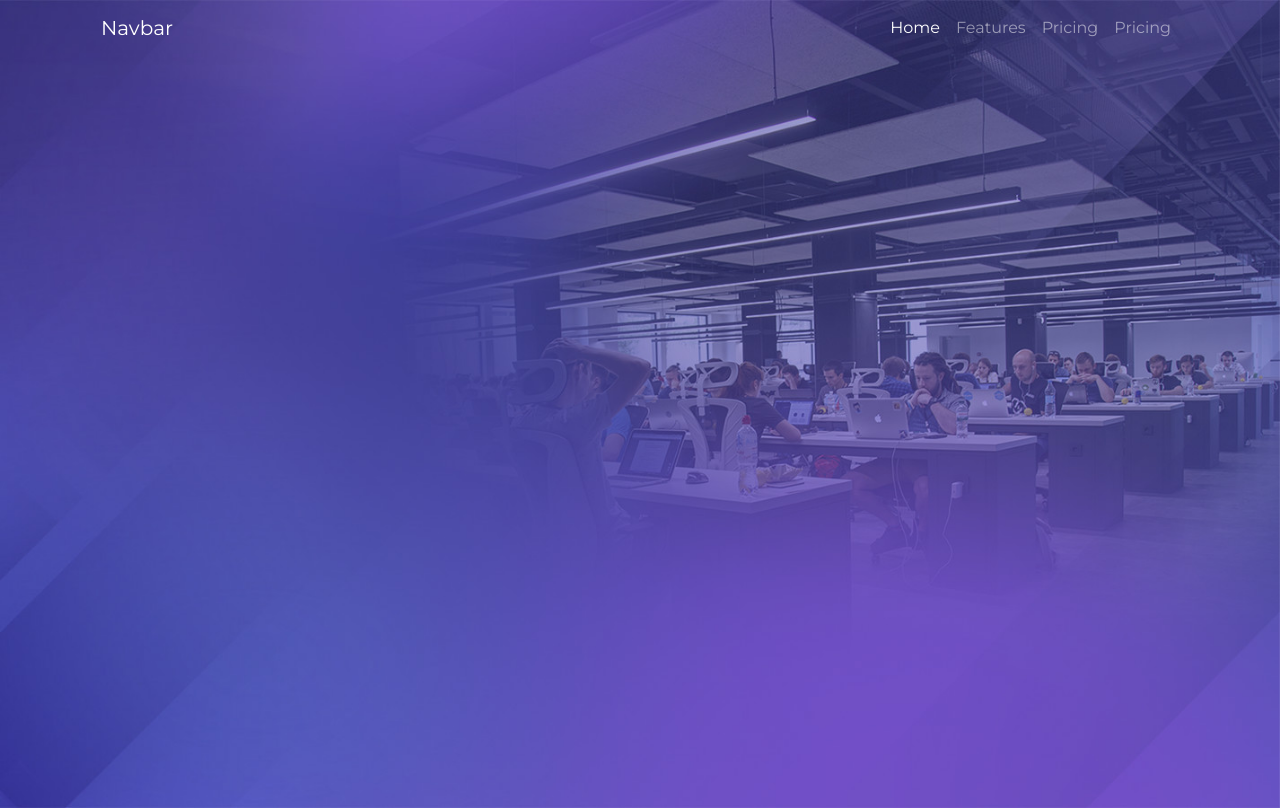
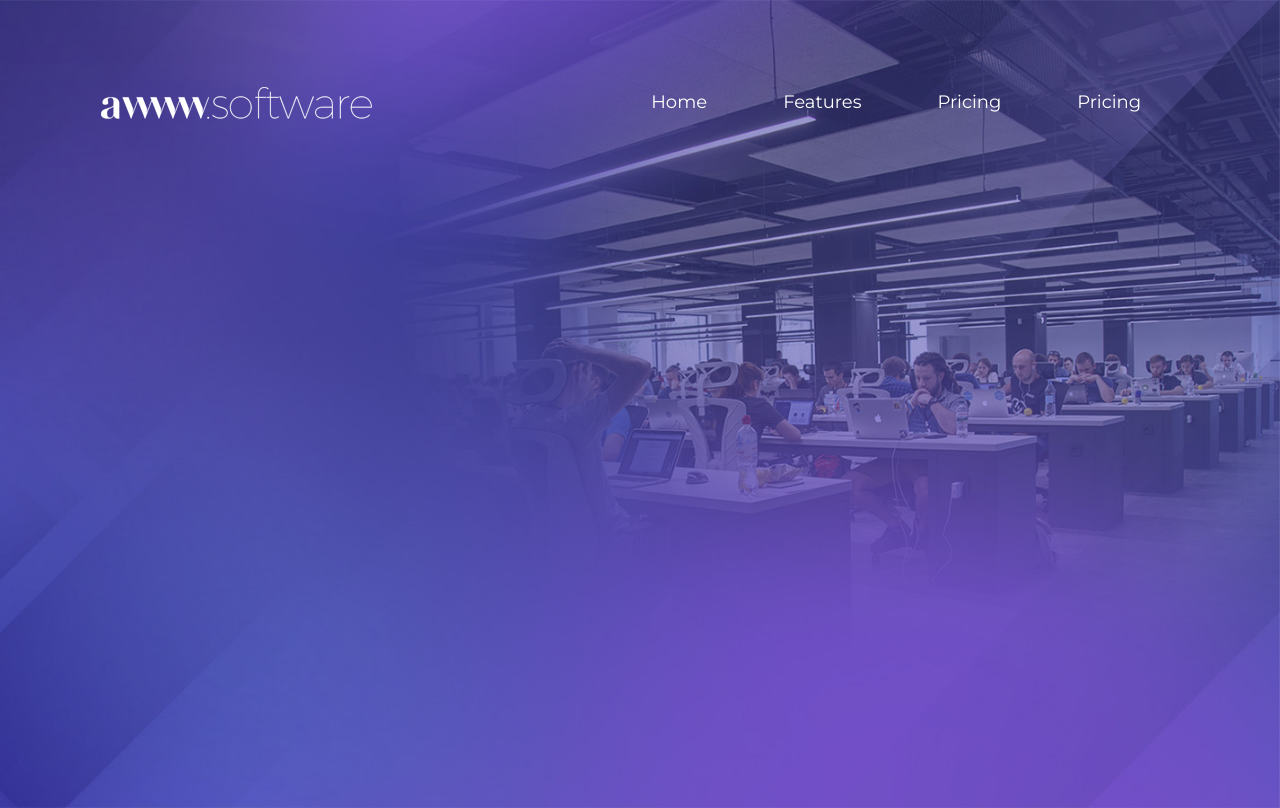
Before and after one commit to Bialek/AWWW-layout, a plain HTML site: page index.html in a window 1280 px wide. Drawn offline with nearby package versions, Linux system fonts and the light colour scheme.

Commit message:
add desktop and mobile menu

```diff
--- a/index.html
+++ b/index.html
@@ -19,26 +19,30 @@
   <body>
     <header class="header">
       <div class="container-fluid">
-        <img class="header_homepage" src="./img/Home.jpg" alt="AWWW Homepage">
+        <img class="header__homepage" src="./img/Home.jpg" alt="AWWW Homepage">
         <div class="container">
           <nav class="navbar navbar-expand-lg navbar-dark">
-            <a class="navbar-brand" href="#">Navbar</a>
+            <a class="navbar-brand" href="#">
+              <img src="./img/logo.png" alt="company logo">
+            </a>
+            <!-- mobile menu icon-->
             <button class="navbar-toggler" type="button" data-toggle="collapse" data-target="#navbarNavDropdown" aria-controls="navbarNavDropdown" aria-expanded="false" aria-label="Toggle navigation">
               <span class="navbar-toggler-icon"></span>
             </button>
+
             <div class="collapse navbar-collapse" id="navbarNavDropdown">
               <ul class="navbar-nav ml-auto">
-                <li class="nav-item active">
-                  <a class="nav-link" href="#">Home <span class="sr-only">(current)</span></a>
+                <li class="nav__item">
+                  <a class="nav__link" href="#">Home</a>
                 </li>
-                <li class="nav-item">
-                  <a class="nav-link" href="#">Features</a>
+                <li class="nav__item">
+                  <a class="nav__link" href="#">Features</a>
                 </li>
-                <li class="nav-item">
-                  <a class="nav-link" href="#">Pricing</a>
+                <li class="nav__item">
+                  <a class="nav__link" href="#">Pricing</a>
                 </li>
-                <li class="nav-item">
-                  <a class="nav-link" href="#">Pricing</a>
+                <li class="nav__item">
+                  <a class="nav__link" href="#">Pricing</a>
                 </li>
               </ul>
             </div>
--- a/scss/header.scss
+++ b/scss/header.scss
@@ -1,24 +1,32 @@
 .header {
-  .header_homepage {
+  padding-top: 56px;
+  .header__homepage {
     position: absolute;
     top: 0;
     left: 0;
     width: 100%;
     object-fit: cover;
   }
+  .nav__item {
+    font-size: 18px;
+    font-family: "Montserrat";
+    text-align: right;
+    color: #fff;
+    padding: 5px 10px;
+    margin: 10px;
+    border: 2px solid transparent;
+    border-radius: 50px;
+    transition-duration: 500ms;
+    &:hover{
+      border-color: #5c7cc7;
+    }
+  }
+  .nav__link {
+    display: block;
+    padding: .5rem 1rem;
+    color: #fff;
+    &:hover {
+      text-decoration: none;
+    }
+  }
 }
-
-.About_us_______________Services_______________C {
-  font-size: 18px;
-  font-family: "Montserrat";
-  color: rgb(255, 255, 255);
-  line-height: 1.2;
-  text-align: right;
-  -moz-transform: matrix( 1.00017412805107,0,0,1,0,0);
-  -webkit-transform: matrix( 1.00017412805107,0,0,1,0,0);
-  -ms-transform: matrix( 1.00017412805107,0,0,1,0,0);
-  position: absolute;
-  left: 1151.913px;
-  top: 379.7px;
-  z-index: 159;
-}
```
Also changed, not shown: css/header.css, img/logo.png (added).
